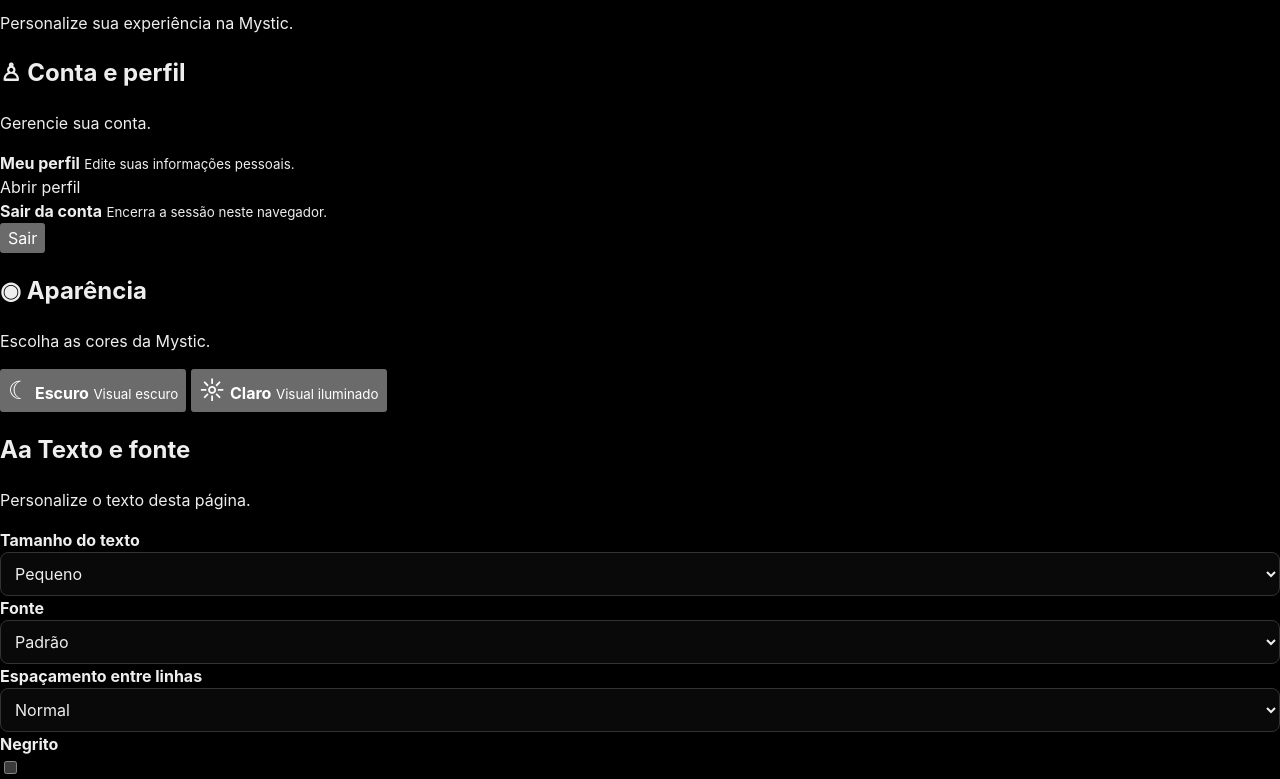
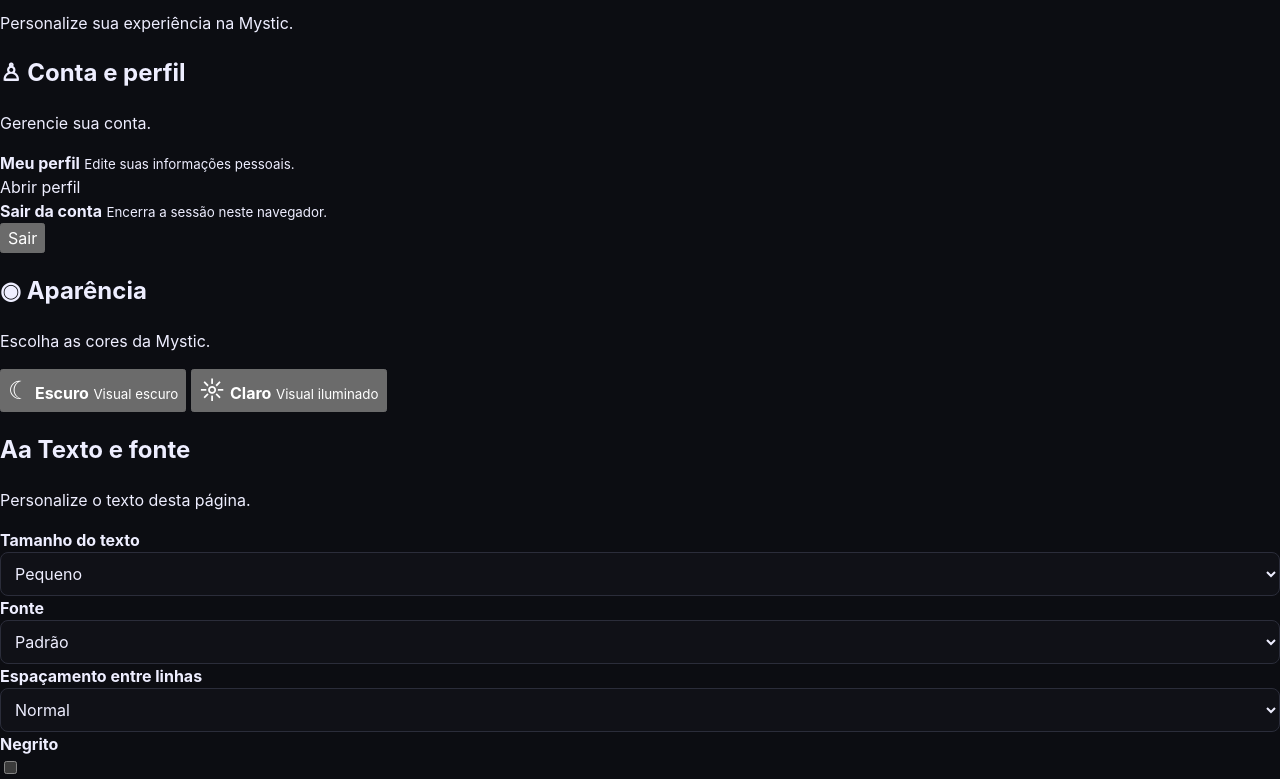
Before and after one commit to vanessapais-blip/Livraria-Mystic, a plain HTML site: page configuracoes.html in a window 1280 px wide. Shown: the part 179-958 px from the top of the page. Drawn offline with Linux system fonts and the light colour scheme.

Commit message:
Modify color scheme variables in configuracoes.html
Updated color variables for dark and light themes.

```diff
--- a/configuracoes.html
+++ b/configuracoes.html
@@ -8,24 +8,24 @@
 <style>
 :root {
     color-scheme: dark;
-    --fundo: #000000;
-    --painel: #111111;
-    --painel2: #1b1b1b;
-    --borda: #333333;
-    --texto: #eeeeee;
-    --secundario: #aaaaaa;
-    --campo: #090909;
+    --fundo: #0c0d12;
+    --painel: #14151d;
+    --painel2: #1b1c27;
+    --borda: #2b2d3a;
+    --texto: #eeeeFf;
+    --secundario: #a0a2b5;
+    --campo: #101117;
     --destaque: #7774ff;
 }
 
 body.claro {
     color-scheme: light;
-    --fundo: #f2f2f2;
+    --fundo: #f2f2f6;
     --painel: #ffffff;
-    --painel2: #f7f7f7;
-    --borda: #dddddd;
-    --texto: #222222;
-    --secundario: #666666;
+    --painel2: #f7f7fb;
+    --borda: #ddddE8;
+    --texto: #222230;
+    --secundario: #666679;
     --campo: #ffffff;
 }
 
```
